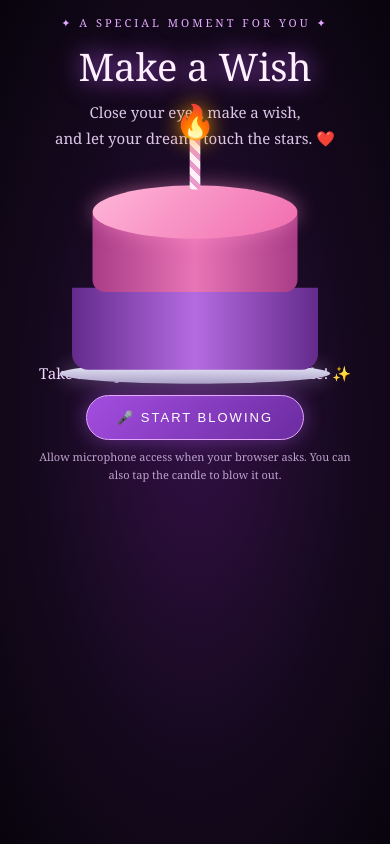
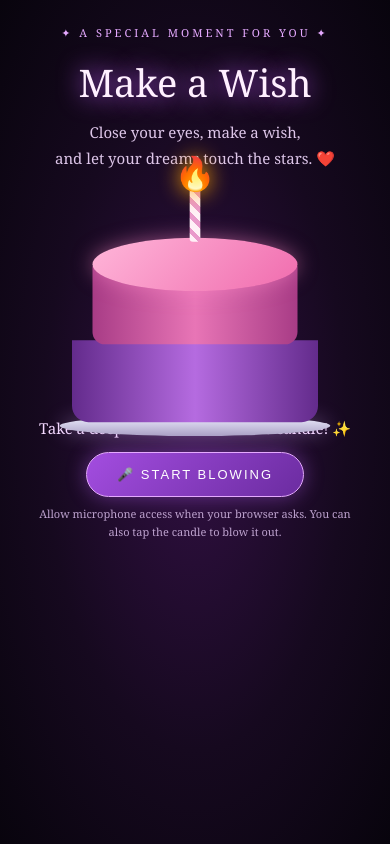
Before and after one commit to rifat014073-sudo/the-most-beautiful-chapter, a plain HTML site: page page5.html in a window 390 px wide. Drawn offline with Linux system fonts and the light colour scheme.

Commit message:
Update cake.css

```diff
--- a/cake.css
+++ b/cake.css
@@ -15,7 +15,7 @@ body {
 
 .cake-container {
     min-height: 100vh;
-    padding: 20px 20px 30px;
+    padding: 38px 20px 25px;
     text-align: center;
     display: flex;
     flex-direction: column;
@@ -26,7 +26,7 @@ body {
     color: #e5a9ff;
     letter-spacing: 3px;
     font-size: 11px;
-    margin-bottom: 10px;
+    margin-bottom: 16px;
 }
 
 h1 {
@@ -34,7 +34,7 @@ h1 {
     font-weight: normal;
     color: #fff0ff;
     text-shadow: 0 0 25px #c05cff;
-    margin-bottom: 8px;
+    margin-bottom: 12px;
 }
 
 .subtitle {
@@ -46,8 +46,8 @@ h1 {
 .cake-area {
     position: relative;
     width: 340px;
-    height: 245px;
-    margin-top: 5px;
+    height: 275px;
+    margin-top: 12px;
     display: flex;
     justify-content: center;
     align-items: flex-end;
@@ -147,7 +147,7 @@ h1 {
 }
 
 button {
-    margin-top: 10px;
+    margin-top: 12px;
     padding: 14px 30px;
     border: 1px solid #e5a9ff;
     border-radius: 30px;
@@ -223,11 +223,11 @@ button:disabled {
 @media (max-width: 400px) {
     .cake-area {
         transform: scale(0.82);
-        margin-top: 0;
+        margin-top: 5px;
         margin-bottom: -35px;
     }
 
     .cake-container {
-        padding-top: 15px;
+        padding-top: 25px;
     }
 }
```
